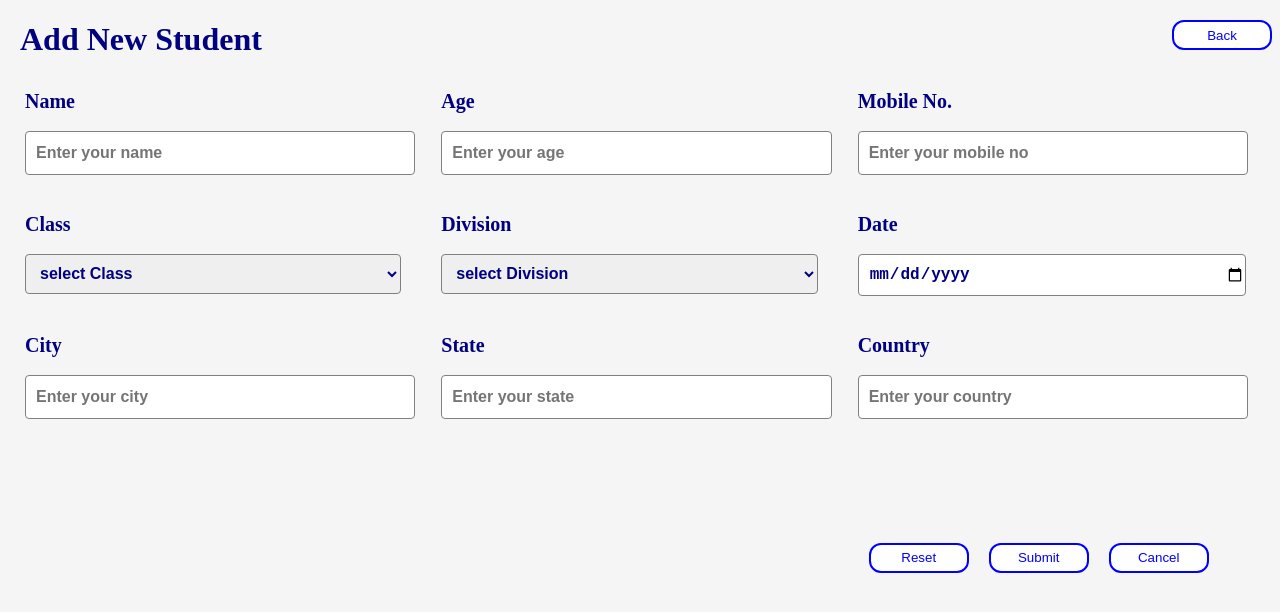
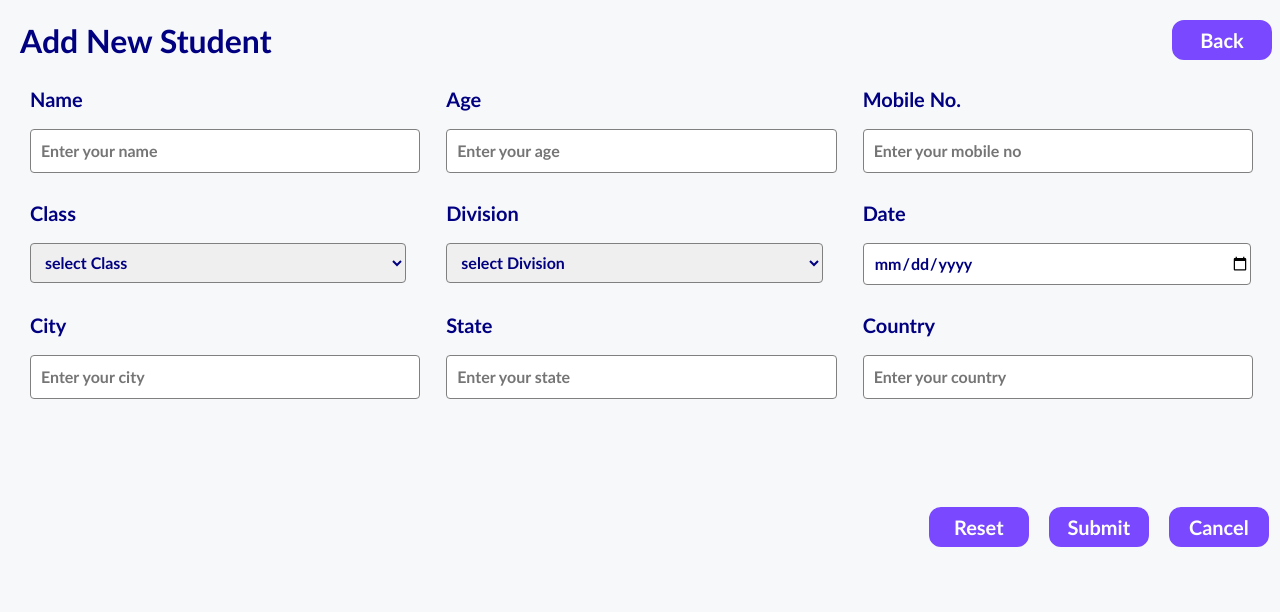
Before and after one commit to ajimhalepotra/react-datatable, a React (Create React App) app: page /add-table-data in a window 1280 px wide. Shown: the top 612 px of the page. Built offline with nearby package versions, Linux system fonts and the light colour scheme.

Commit message:
styled changed

```diff
--- a/src/Layout/heading.css
+++ b/src/Layout/heading.css
@@ -1,42 +1,48 @@
 .heading{
     display: flex;
     /* position: fixed; */
+    font-family: Calibri;
 }
 .title{
     width: 90%;
     padding-left: 20px;
     color:navy;
     font-weight: bold;
+    font-family: Calibri;
 }
-.add button{
+/* .add button{
     width: 80px;
     height: 30px;
     font-size: 16px;
-    background-color: rgb(126, 126, 197);
+    background-color: rgb(235, 33, 33);
     color: white;
     border: none;
     outline: none;
     border-radius: 7px;
-    margin-top: 25px;
+    margin-top: 20px;
     cursor: pointer;
     text-decoration: none;
-
-}
+    font-family: Calibri;
+} */
 .spanicon{
     font-size: 14px;
     margin: 2px 5px;
+    font-family: Calibri;
 }
 .route-btn{
-    background-color: white;
-    color: blue;
+    background-color: rgb(121, 72, 255);
+    color: white;
     text-decoration: none;
-    border: 2px solid blue;
+    border: 2px solid rgb(121, 72, 255);
     outline: none;
     width: 100px;
-    height: 30px;
+    height: 40px;
     border-radius: 12px;
     cursor: pointer;
     margin-top: 20px;
+    font-family: Calibri;
+    font-weight: bold;
+    font-size: 20px;
 }
 
 
@@ -44,8 +50,8 @@
     display: flex;
     width: 98%;
     /* border: 1px solid red; */
-    margin: 0px 5px;
-    padding: 10px 0px;
+    margin: 0px 10px;
+    padding: 5px  0;
 }
 
 
@@ -59,6 +65,7 @@
     font-size: 20px;
     color: navy;
     font-weight: bold;
+    font-family: Calibri;
 }
 
 .student-input{
@@ -70,22 +77,25 @@
     padding-left: 10px;
     color:navy;
     font-weight: bold;
+    font-family: Calibri;
 }
 
 .btn-data{
     /* width: 100%; */
     text-align: center;
     position: relative;
-    top: 50px;
+    top: 60px;
     right: -65%;
     margin: 0px 10px;
 
 }
 .btn-data button{
-    height: 30px;
+    height: 40px;
+
 }
 .main-btn-container{
     position: relative;
     top: 0px;
-    left: 3%;
+    width: 50%;
+    left: 38.5%;
 }
--- a/src/components/AddTableData.js
+++ b/src/components/AddTableData.js
@@ -50,9 +50,6 @@ const AddTableData = () => {
       // action.resetForm();
     },
   });
-
-
-
 
   return (
     <>
@@ -142,7 +139,11 @@ const AddTableData = () => {
             <br />
             <br />
             <select
-              className="student-input" name="class" onBlur={handleBlur} onChange={handleChange}>
+              className="student-input"
+              name="class"
+              onBlur={handleBlur}
+              onChange={handleChange}
+            >
               <option>select Class</option>
               <option>09</option>
               <option>10</option>
@@ -162,7 +163,11 @@ const AddTableData = () => {
             <br />
             <br />
             <select
-              className="student-input" name="division" onBlur={handleBlur} onChange={handleChange}>
+              className="student-input"
+              name="division"
+              onBlur={handleBlur}
+              onChange={handleChange}
+            >
               <option>select Division</option>
               <option>A</option>
               <option>B</option>
@@ -259,11 +264,10 @@ const AddTableData = () => {
               autoComplete="off"
             />
             <br />
-            <p>
+
             {errors.country && touched.country ? (
               <i style={{ color: "red" }}>{errors.country}</i>
             ) : null}
-            </p>
           </div>
         </div>
 
@@ -298,14 +302,16 @@ const AddTableData = () => {
 
         <div className="main-input-container main-btn-container">
           <div className="btn-data">
-            <button className="route-btn" onClick={() => resetForm()}>Reset</button>
+            <input type="button" className="route-btn" value="Reset" onClick={() => alert("reset button clicked")} />
           </div>
           <div className="btn-data">
-            <button className="route-btn btn-center" type="submit">Submit</button>
+            <button className="route-btn btn-center" type="submit">
+              Submit
+            </button>
           </div>
           <div className="btn-data">
-            <button className="route-btn" >
-              <Link to="/" style={{ textDecoration: "none", color: "blue" }}>
+            <button className="route-btn">
+              <Link to="/" style={{ textDecoration: "none", color: "white" }}>
                 Cancel
               </Link>
             </button>
--- a/src/index.css
+++ b/src/index.css
@@ -1,5 +1,5 @@
 body{
-    background-color: whitesmoke;
+    background-color: #f7f8f9;
     margin: 0px;
     padding: 0px;
     box-sizing: border-box;
```
